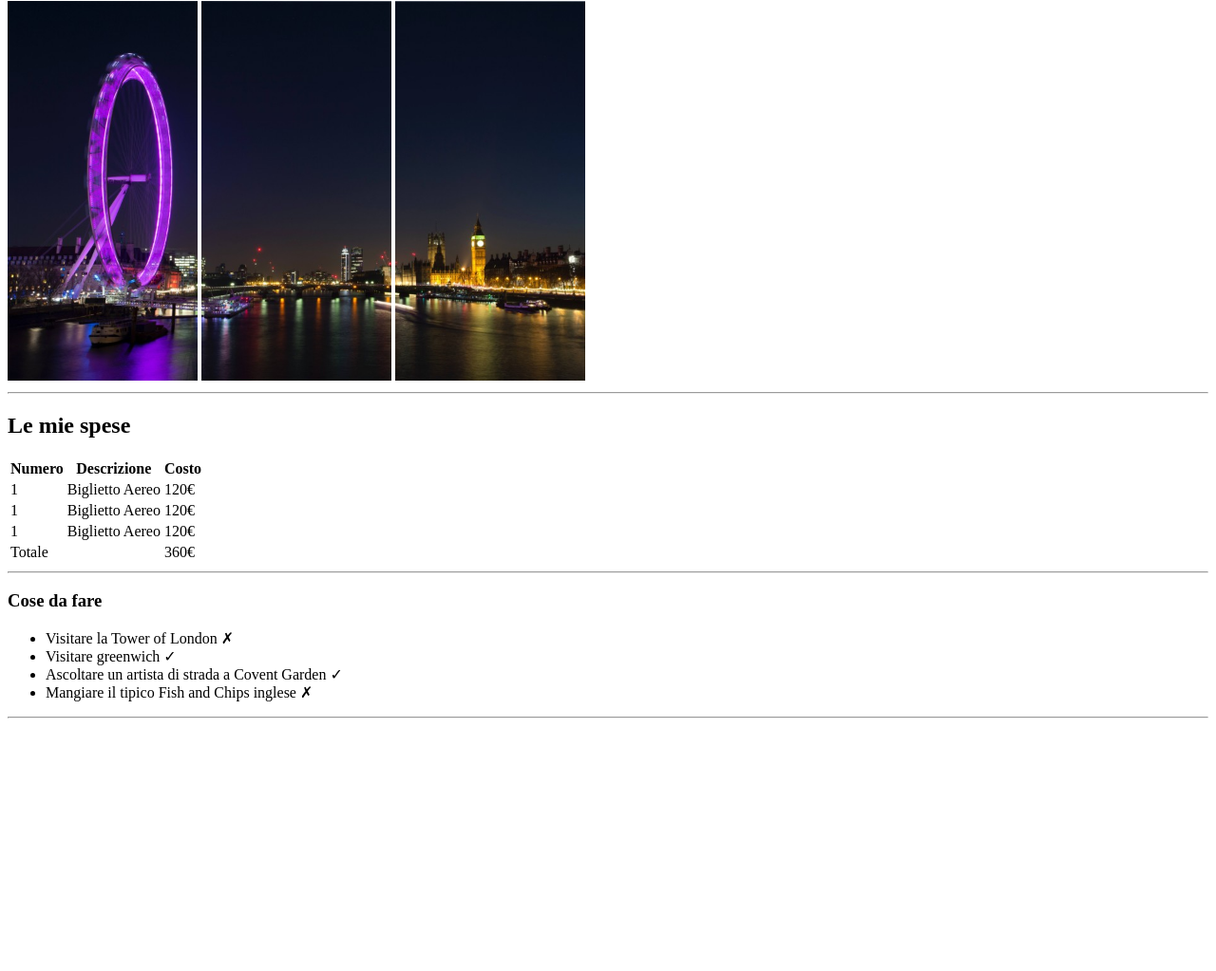
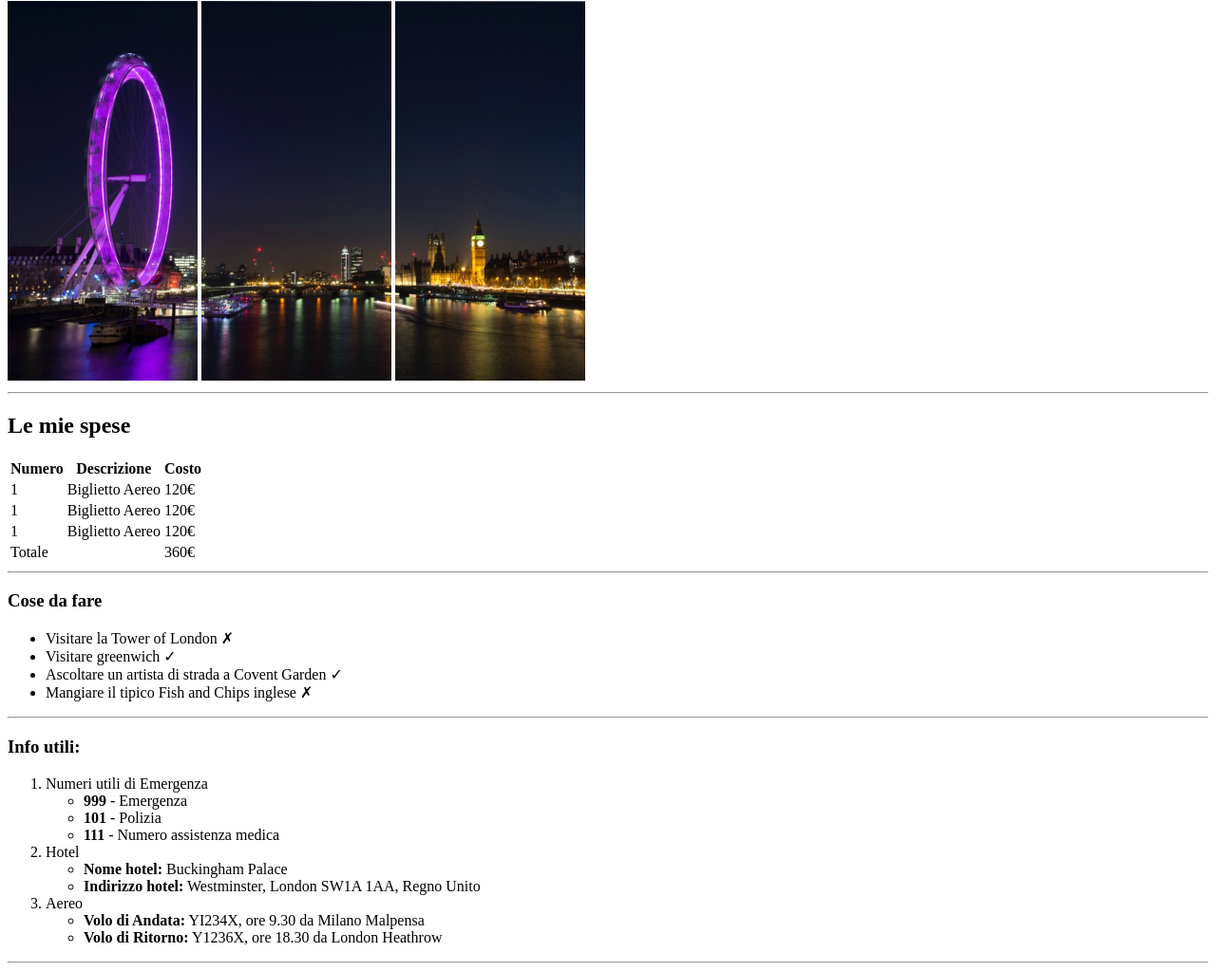
Before and after one commit to FrancescoBenassi/html-london-trip, a plain HTML site: page index.html in a window 1280 px wide. Shown: the part 79-1102 px from the top of the page at 95% size. Before the commit the page ends 844 px from the top, so only its background shows below. Drawn offline with Linux system fonts and the light colour scheme.

Commit message:
feat: added info

```diff
--- a/index.html
+++ b/index.html
@@ -57,6 +57,32 @@
             </ul>
             <hr>
         </section>
+        <!-- Informazioni utili -->
+         <section id="info">
+            <h3>Info utili:</h3>
+            <ol>
+                <li>Numeri utili di Emergenza
+                    <ul>
+                        <li><strong>999</strong> - Emergenza</li>
+                        <li><strong>101</strong> - Polizia</li>
+                        <li><strong>111</strong> - Numero assistenza medica</li>
+                    </ul>
+                </li>
+                <li>Hotel
+                    <ul>
+                        <li><strong>Nome hotel:</strong> Buckingham Palace</li>
+                        <li><strong>Indirizzo hotel:</strong> Westminster, London SW1A 1AA, Regno Unito</li>
+                    </ul>
+                </li>
+                <li>Aereo
+                    <ul>
+                        <li><strong>Volo di Andata:</strong> YI234X, ore 9.30 da Milano Malpensa</li>
+                        <li><strong>Volo di Ritorno:</strong> Y1236X, ore 18.30 da London Heathrow</li>
+                    </ul>
+                </li>
+            </ol>
+            <hr>
+         </section>
     </main>
 </body>
 </html>
```
